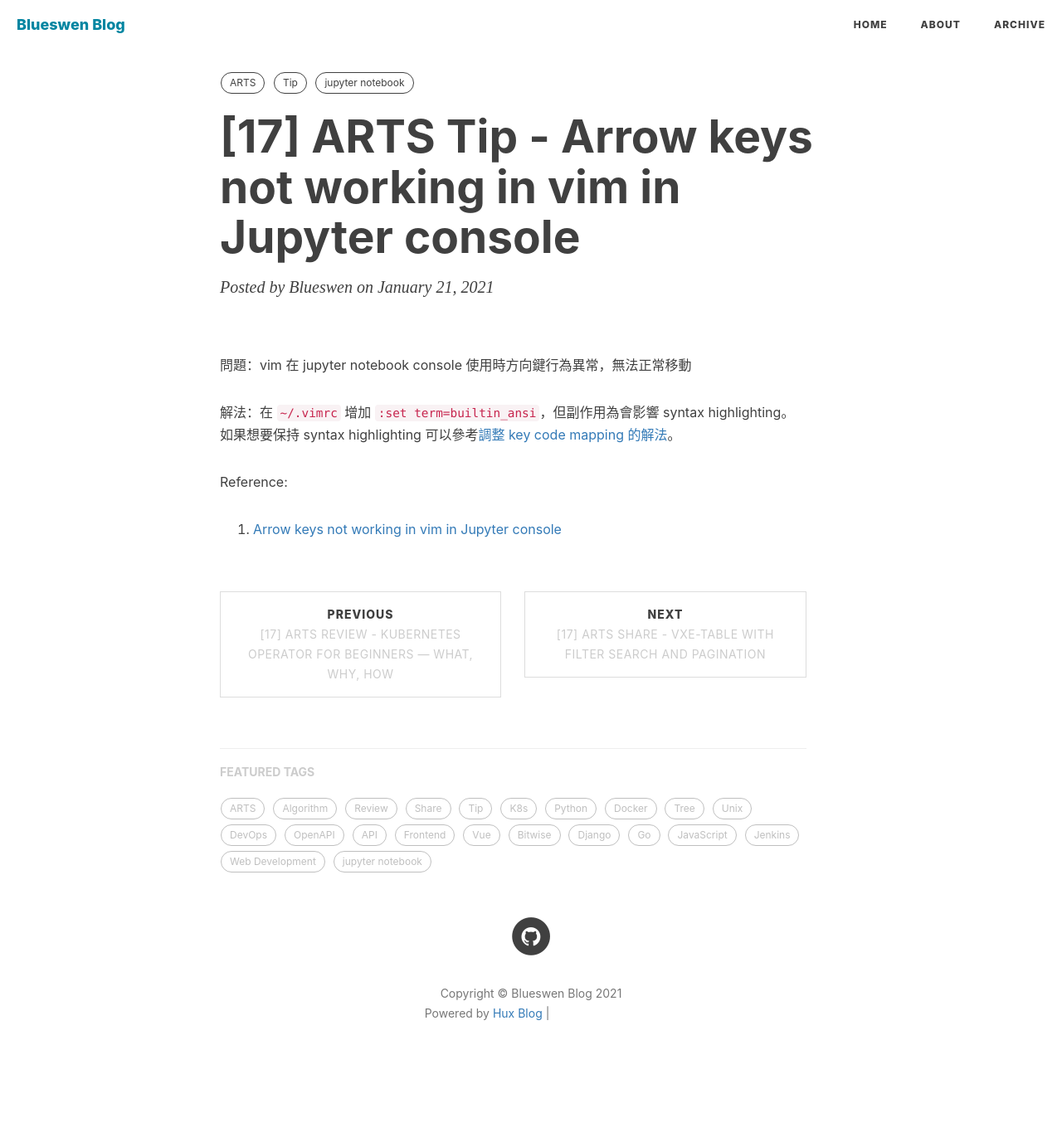
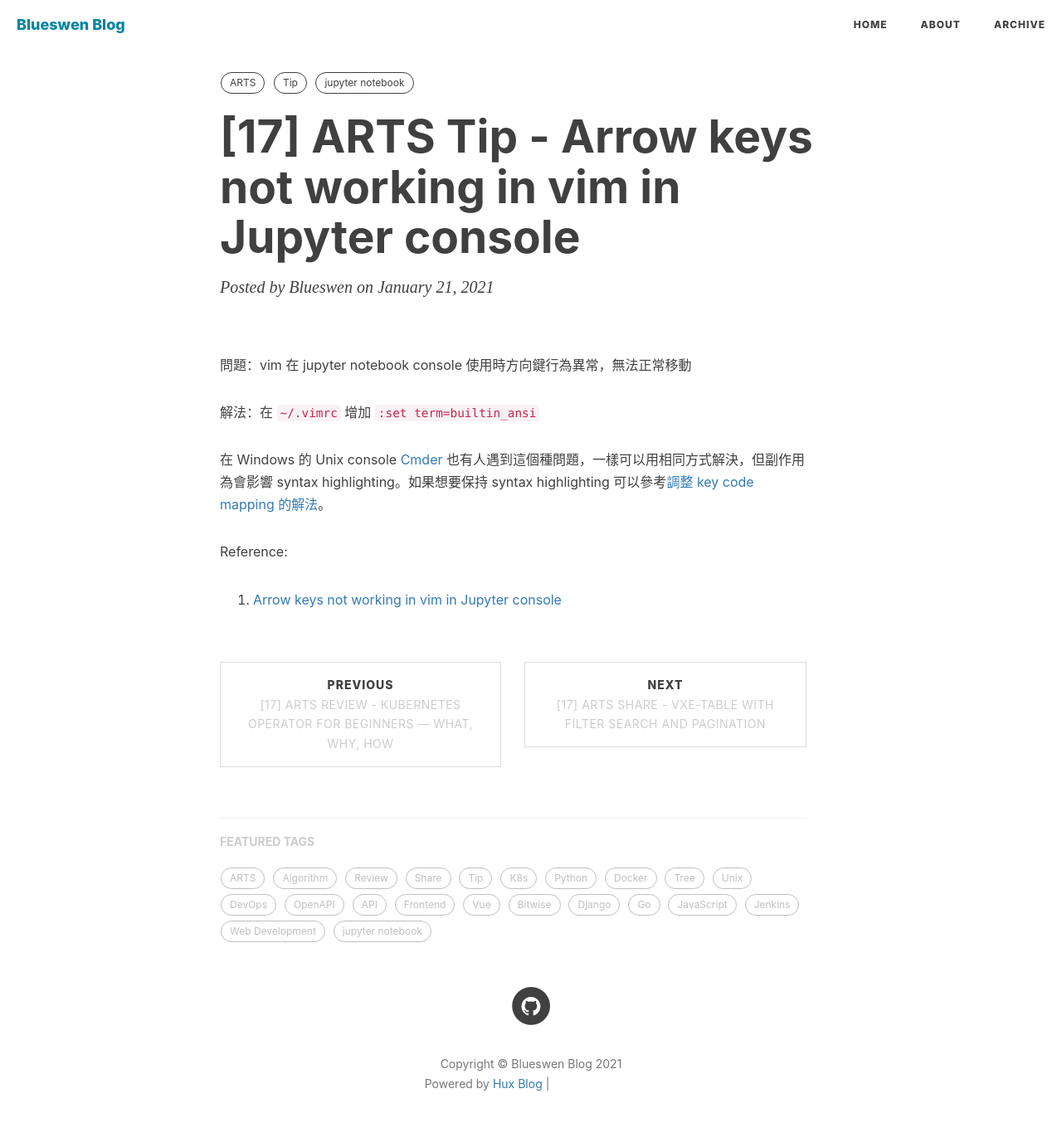
Before and after one commit to blueswen/blueswen.github.io, a Jekyll site: the page built from _posts/2021-01-21-arrow-keys-not-working-in-vim-in-jupyter-console.md, in a window 1280 px wide. Shown: the whole page at 83% size. Built offline with Jekyll 4.4.1, drawn with Linux system fonts in a browser that asks for light colours; nearby versions of some CDN libraries; comment, search, counter and statistics services are not loaded; before the commit the page ends 1299 px from its top, so only the background shows below that; grey boxes are pictures that could not be loaded.

Commit message:
update content

````diff
--- a/_posts/2021-01-21-arrow-keys-not-working-in-vim-in-jupyter-console.md
+++ b/_posts/2021-01-21-arrow-keys-not-working-in-vim-in-jupyter-console.md
@@ -12,7 +12,9 @@ tags:
 
 問題：vim 在 jupyter notebook console 使用時方向鍵行為異常，無法正常移動
 
-解法：在 ```~/.vimrc``` 增加 ```:set term=builtin_ansi```，但副作用為會影響 syntax highlighting。如果想要保持 syntax highlighting 可以參考[調整 key code mapping 的解法](https://github.com/microsoft/WSL/issues/1154#issuecomment-595951533)。
+解法：在 ```~/.vimrc``` 增加 ```:set term=builtin_ansi```
+
+在 Windows 的 Unix console [Cmder](https://cmder.net/) 也有人遇到這個種問題，一樣可以用相同方式解決，但副作用為會影響 syntax highlighting。如果想要保持 syntax highlighting 可以參考[調整 key code mapping 的解法](https://github.com/microsoft/WSL/issues/1154#issuecomment-595951533)。
 
 Reference:
 
````
